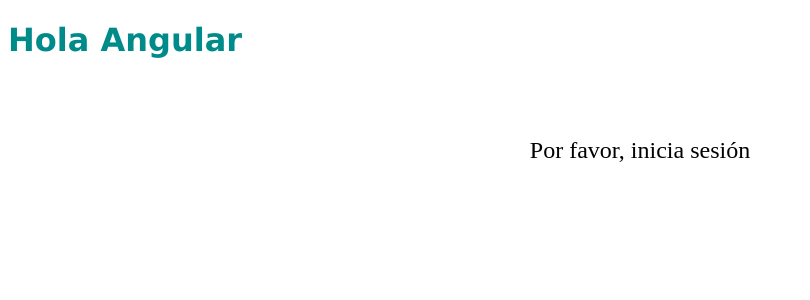
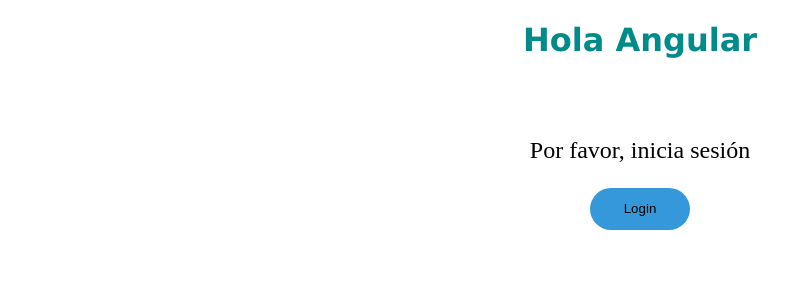
Before and after one commit to ilanangelesrodriguez/app-eventos, an Angular app: page / in a window 1280 px wide. Shown: the top 300 px of the page, without its empty margins (0-810 px from the left). Built offline with nearby package versions, Linux system fonts and the light colour scheme.

Commit message:
feat: agregar logica para manipular estado de login

```diff
--- a/src/app/app.component.scss
+++ b/src/app/app.component.scss
@@ -1,4 +1,5 @@
 h1 {
   font-family: Verdana, Geneva, Tahoma, sans-serif;
   color: darkcyan;
+  text-align: center;
 }
--- /dev/null
+++ b/src/app/games/games.component.ts
@@ -0,0 +1,32 @@
+import { Component } from '@angular/core';
+import { CommonModule } from '@angular/common';
+
+@Component({
+  selector: 'app-games',
+  standalone: true,
+  imports: [CommonModule],
+  template: `
+    <ul>
+      @for (game of games; track game.id) {
+        <li>{{game.name}}</li>
+      }
+    </ul>
+  `,
+  styles: ``
+})
+export class GamesComponent {
+  games = [
+    {
+      id: 1,
+      name: 'Super Mario Bros'
+    },
+    {
+      id: 2,
+      name: 'The Legend of Zelda'
+    },
+    {
+      id: 3,
+      name: 'Metroid'
+    }
+  ];
+}
--- a/src/app/user/user.component.html
+++ b/src/app/user/user.component.html
@@ -2,9 +2,18 @@
 
   @if(isLoggedIn){
     <p>Bienvenido, {{ username }}</p>
+    <img
+      (click)="greet()"
+      src="https://github.com/ilanangelesrodriguez.png"
+      alt="photo"
+    >
+    <app-games />
+    <button (click)="isLoggedIn = false">Logout</button>
+
 
   } @else {
     <p>Por favor, inicia sesión</p>
+    <button (click)="isLoggedIn = true">Login</button>
 
   }
 
--- a/src/app/user/user.component.scss
+++ b/src/app/user/user.component.scss
@@ -5,3 +5,57 @@ section {
   font-size: 24px;
   text-align: center;
 }
+
+img {
+  height: 5em;
+  border-radius: 20px;
+  box-shadow: -9px 9px 18px #5a5a5a,
+              4px -5px 8px #ffffff;
+  transition: .4s;
+}
+
+img:hover {
+  cursor: pointer;
+  transform: scale(1.02);
+  box-shadow: 0px 0px 10px 2px #5a5a5a;
+}
+
+button {
+  position: relative;
+  padding: 1em 2.5em;
+  border-radius: 50px;
+  transition: all .3s;
+  border: none;
+  background-color: #3498db;
+  cursor: pointer;
+
+  &:hover {
+    cursor: pointer;
+    transform: scale(1.05);
+    box-shadow: 0 4px 8px rgba(0, 0, 0, 0.2);
+
+    &::after {
+      transform: scaleX(1.2) scaleY(1.4);
+      opacity: 0;
+    }
+  }
+
+  &:active {
+    transform: scale(0.95);
+    box-shadow: none;
+  }
+
+  &::after {
+    content: "";
+    display: inline-block;
+    height: 100%;
+    width: 100%;
+    border-radius: 50px;
+    position: absolute;
+    top: 0;
+    left: 0;
+    z-index: -1;
+    transition: all .4s;
+  }
+
+}
--- a/src/app/user/user.component.ts
+++ b/src/app/user/user.component.ts
@@ -1,14 +1,19 @@
 import { Component } from '@angular/core';
 import { CommonModule } from '@angular/common';
+import { GamesComponent } from '../games/games.component';
 
 @Component({
   selector: 'app-user',
   standalone: true,
-  imports: [CommonModule],
+  imports: [CommonModule, GamesComponent],
   templateUrl: './user.component.html',
   styleUrl: './user.component.scss'
 })
 export class UserComponent {
   username = 'Ilan';
-  isLoggedIn = false;
+  isLoggedIn = false;  // <- Esto esta funcionando como un estado
+
+  greet() {
+    confirm(`Hola ${this.username}`);
+  }
 }
```
